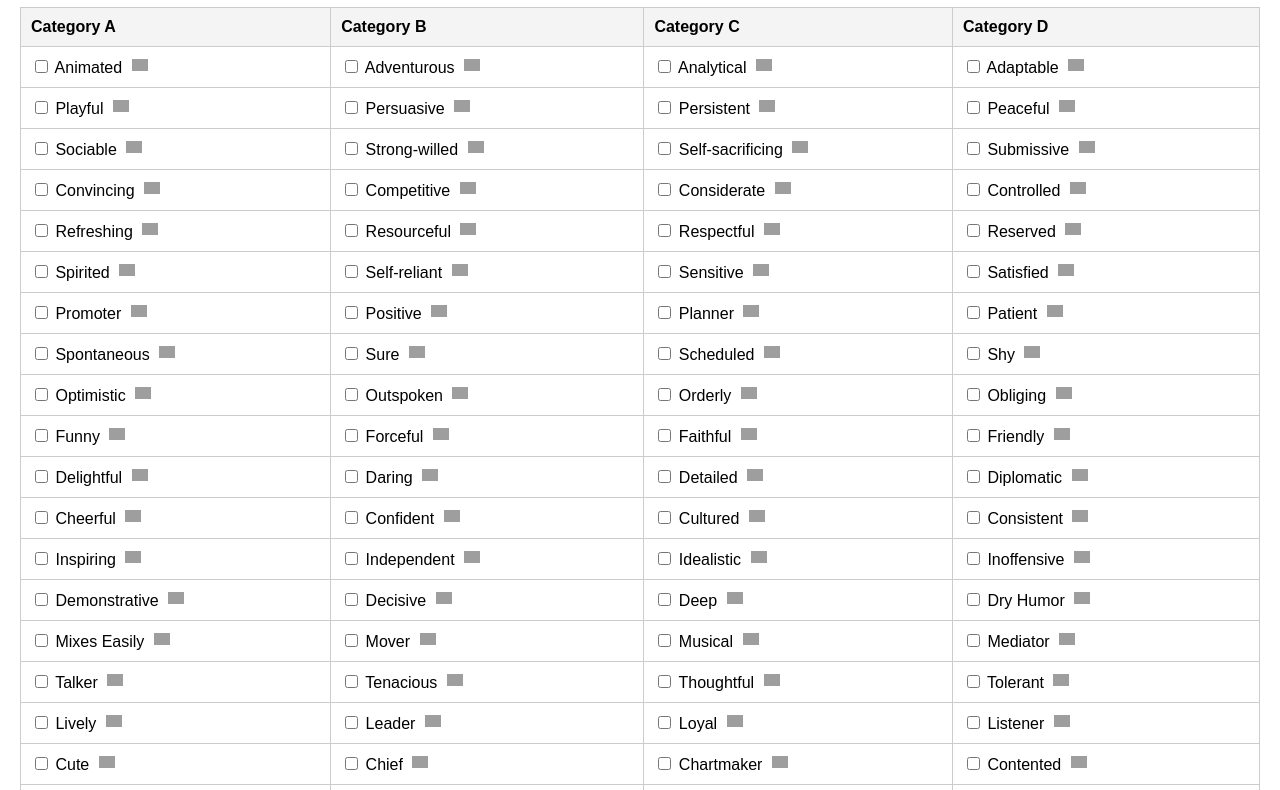
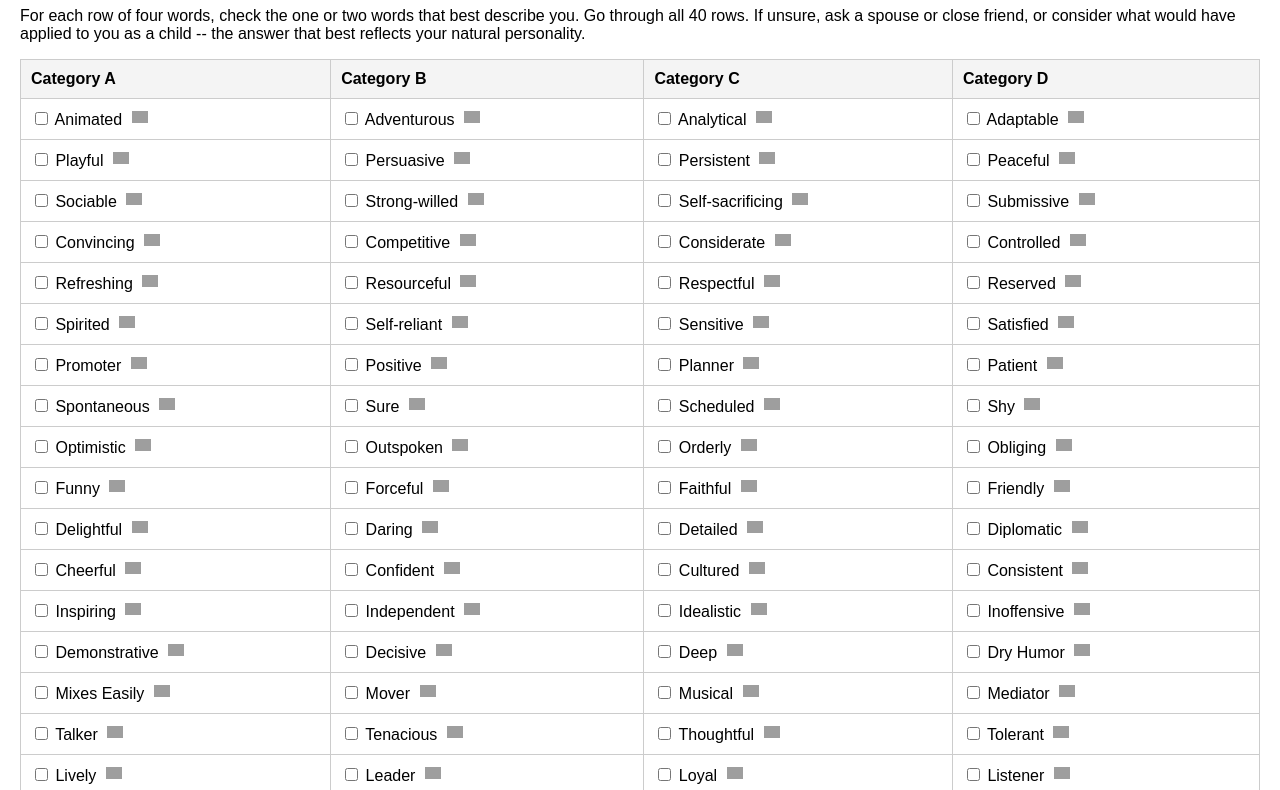
Before and after one commit to DonyeaF/personality-test, a plain HTML site: page index.html in a window 1280 px wide. Shown: the part 73-863 px from the top of the page. Drawn offline with nearby package versions, Linux system fonts and the light colour scheme; grey boxes are pictures that could not be loaded.

Commit message:
Update index.html

```diff
--- a/index.html
+++ b/index.html
@@ -72,6 +72,8 @@
 </head>
 <body>
   <h1>Personality Test</h1>
+    <p>For each row of four words, check the one or two words that best describe you. Go through all 40 rows. If unsure, ask a spouse or close friend, or consider what would have applied to you as a child -- the answer that best reflects your natural personality.</p>
+
   <form id="personalityTest">
     <table id="table1">
       <thead>
```
